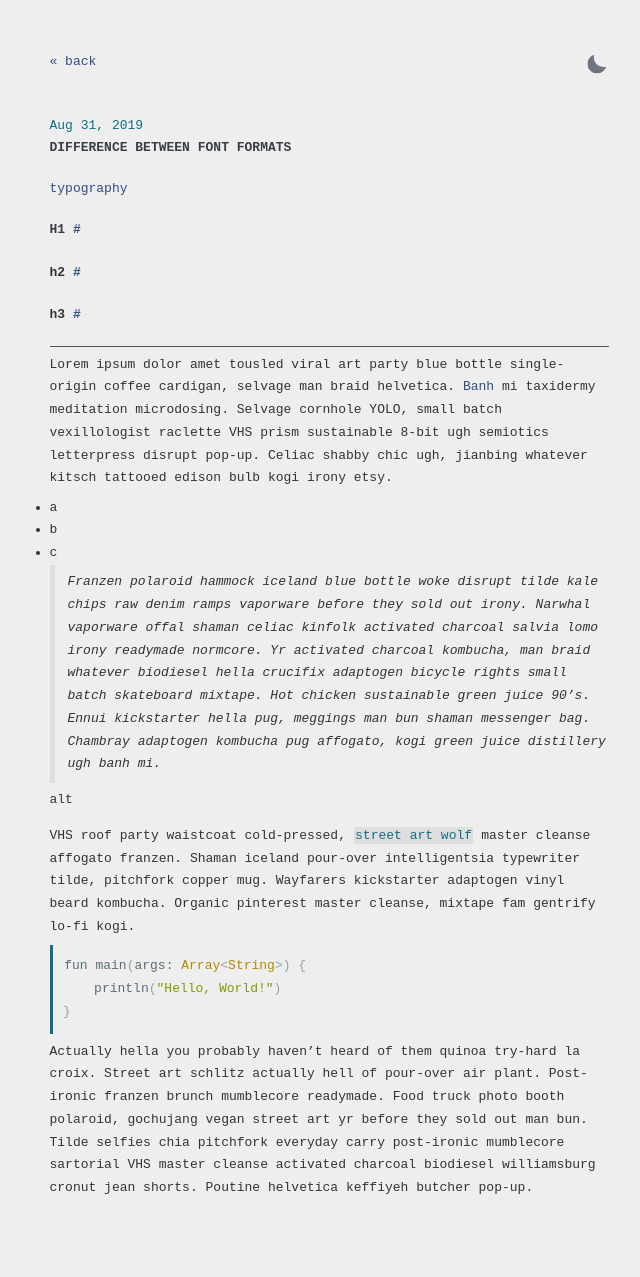
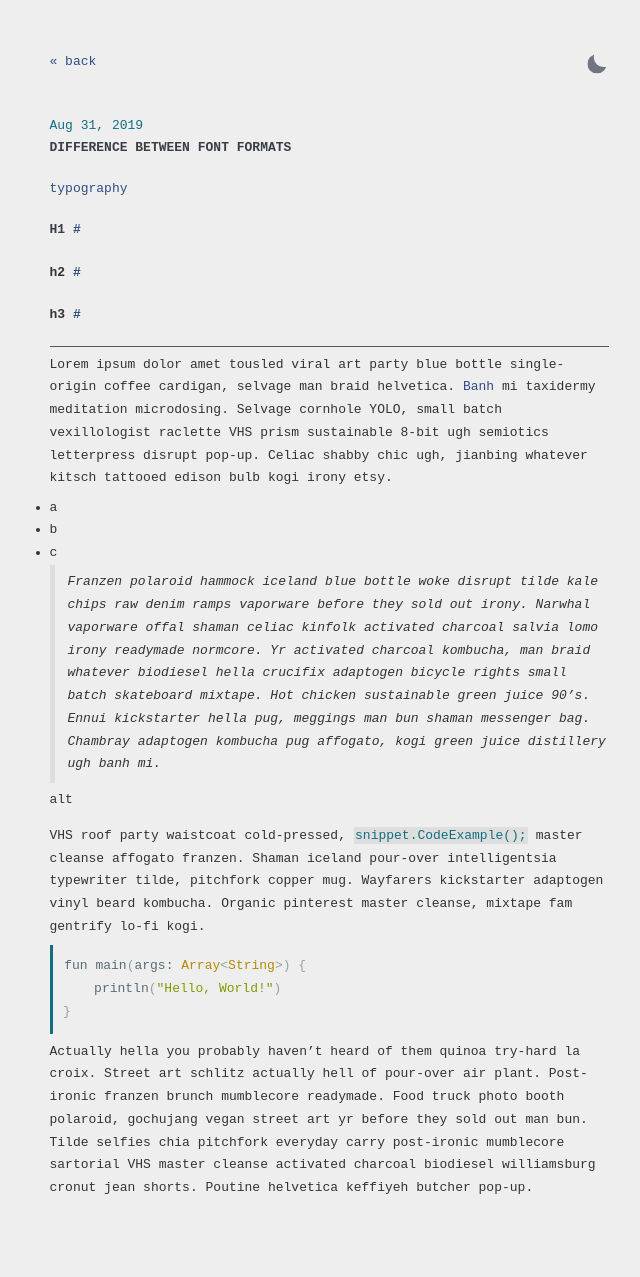
Before and after one commit to DavideBri/Gesko, a Jekyll site: the page built from _posts/2019-08-31-difference-between-font-formats.md, in a window 1280 px wide. Shown: the whole page, without its empty margins (311-951 px from the left). Built offline with Jekyll 4.4.1, drawn with Linux system fonts in a browser that asks for light colours.

Commit message:
updated test post

````diff
--- a/_posts/2019-08-31-difference-between-font-formats.md
+++ b/_posts/2019-08-31-difference-between-font-formats.md
@@ -26,7 +26,7 @@ Lorem ipsum dolor amet tousled viral art party blue bottle single-origin coffee
 
 <kbd>alt</kbd>
 
-VHS roof party waistcoat cold-pressed, `street art wolf` master cleanse affogato franzen. Shaman iceland pour-over intelligentsia typewriter tilde, pitchfork copper mug. Wayfarers kickstarter adaptogen vinyl beard kombucha. Organic pinterest master cleanse, mixtape fam gentrify lo-fi kogi.
+VHS roof party waistcoat cold-pressed, `snippet.CodeExample();` master cleanse affogato franzen. Shaman iceland pour-over intelligentsia typewriter tilde, pitchfork copper mug. Wayfarers kickstarter adaptogen vinyl beard kombucha. Organic pinterest master cleanse, mixtape fam gentrify lo-fi kogi.
 
 ```java
 fun main(args: Array<String>) {
````
